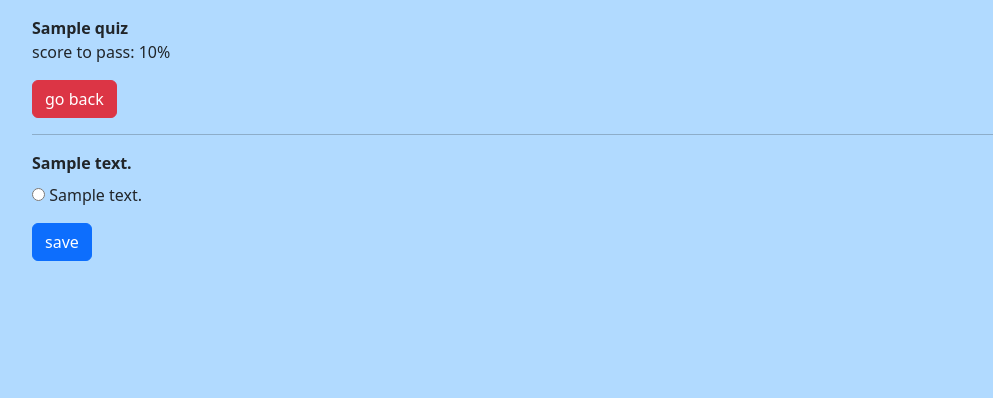
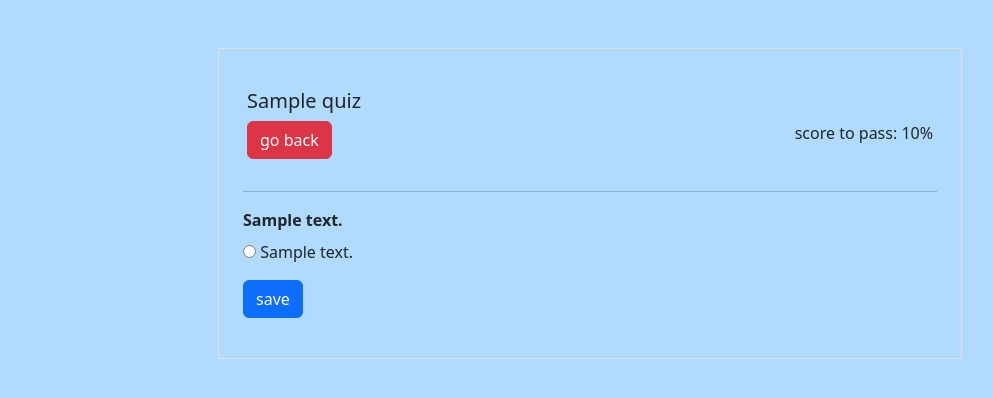
Before and after one commit to R-Grigala/Minimax_Algorithm, a Django app: page /1/ in a window 1280 px wide. Shown: the top 398 px of the page, without its empty margins (50-1043 px from the left). Run offline with Django 3.2, Linux system fonts and the light colour scheme; tables that the repository leaves empty hold one stand-in row (values such as "Sample post").

Commit message:
add commit

```diff
--- a/SRC/quizes/templates/quizes/quiz.html
+++ b/SRC/quizes/templates/quizes/quiz.html
@@ -11,16 +11,17 @@
 {% endblock title %}
 
 {% block content %}
-
+<div class="container mt-5">
+    <div class="row d-flex justify-content-center">
+        <div class="col-md-8 border p-4">
             <div class="row">
-    <div class="col">
-        <b>{{obj.name}}</b>
-        <p>score to pass: {{obj.required_score_to_pass}}%</p>
+                <div class="card-body p-3">
+                    <h5 class="card-text font-weight-bold">{{obj.name}}</h5>
+                    <h7 class="float-end">score to pass: {{obj.required_score_to_pass}}%</h7>
+                    <div class="col text-center" id="timer-box"></div>
+                    <a href="{%url 'quizes:main-view'%}" class="btn btn-danger">go back</a>
                 </div>
-    <div class="col text-end" id="timer-box"></div>
             </div>
-<a href="{%url 'quizes:main-view'%}" class="btn btn-danger">go back</a>
-
             <form id="quiz-form" class="mt-3 mb-3">
                 {% csrf_token %}
                 <div id="quiz-box"></div>
@@ -28,4 +29,7 @@
             </form>
             <div id="score-box"></div>
             <div id="result-box"></div>
+        </div>
+    </div>
+</div>
 {% endblock content %}
```
Also changed, not shown: SRC/quizes/static/quizes/js/quizapp.js (added, +33 -0 lines), SRC/static/favicon.ico (added). Lines whose indentation alone changed are shown as unchanged.
